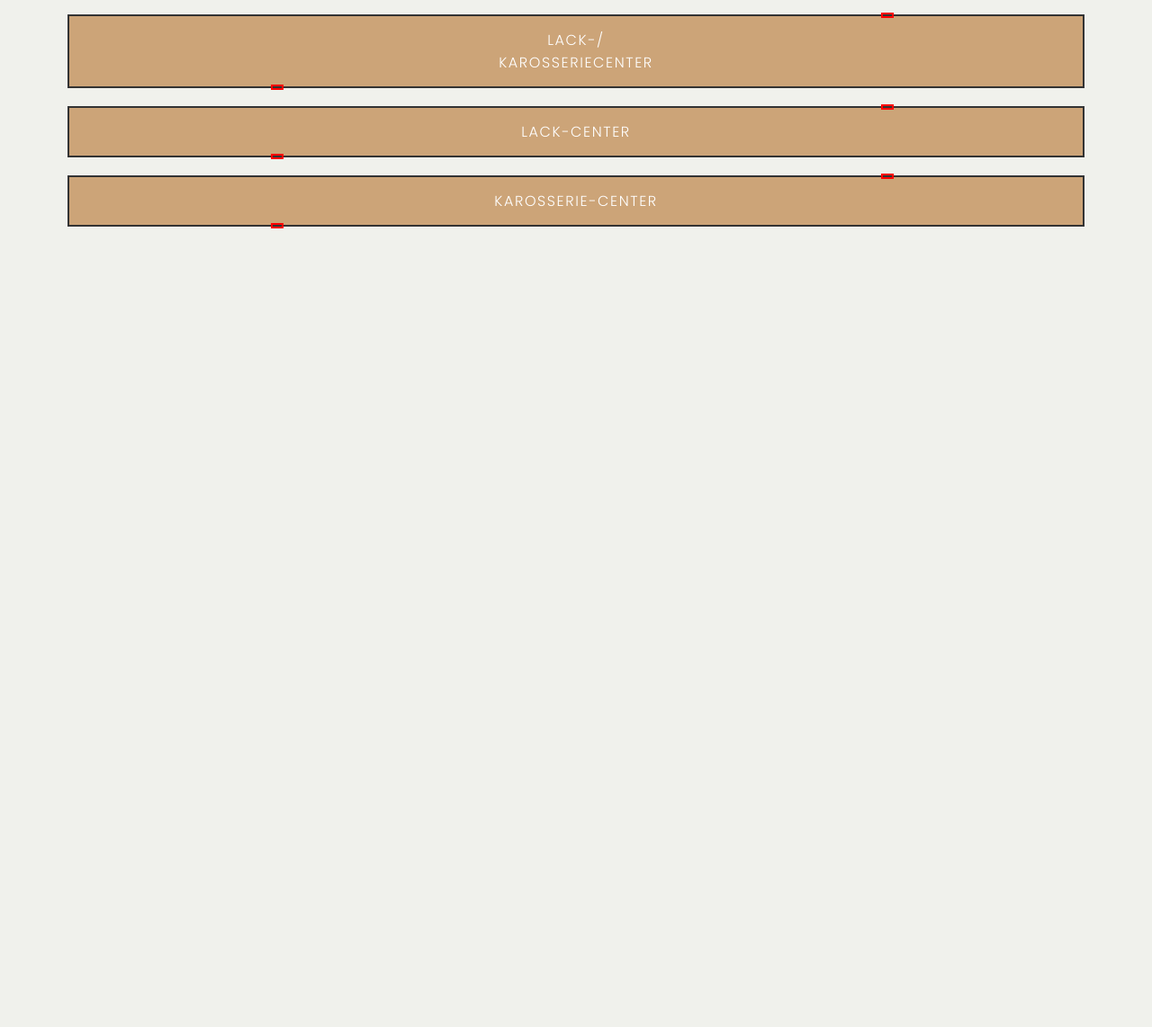
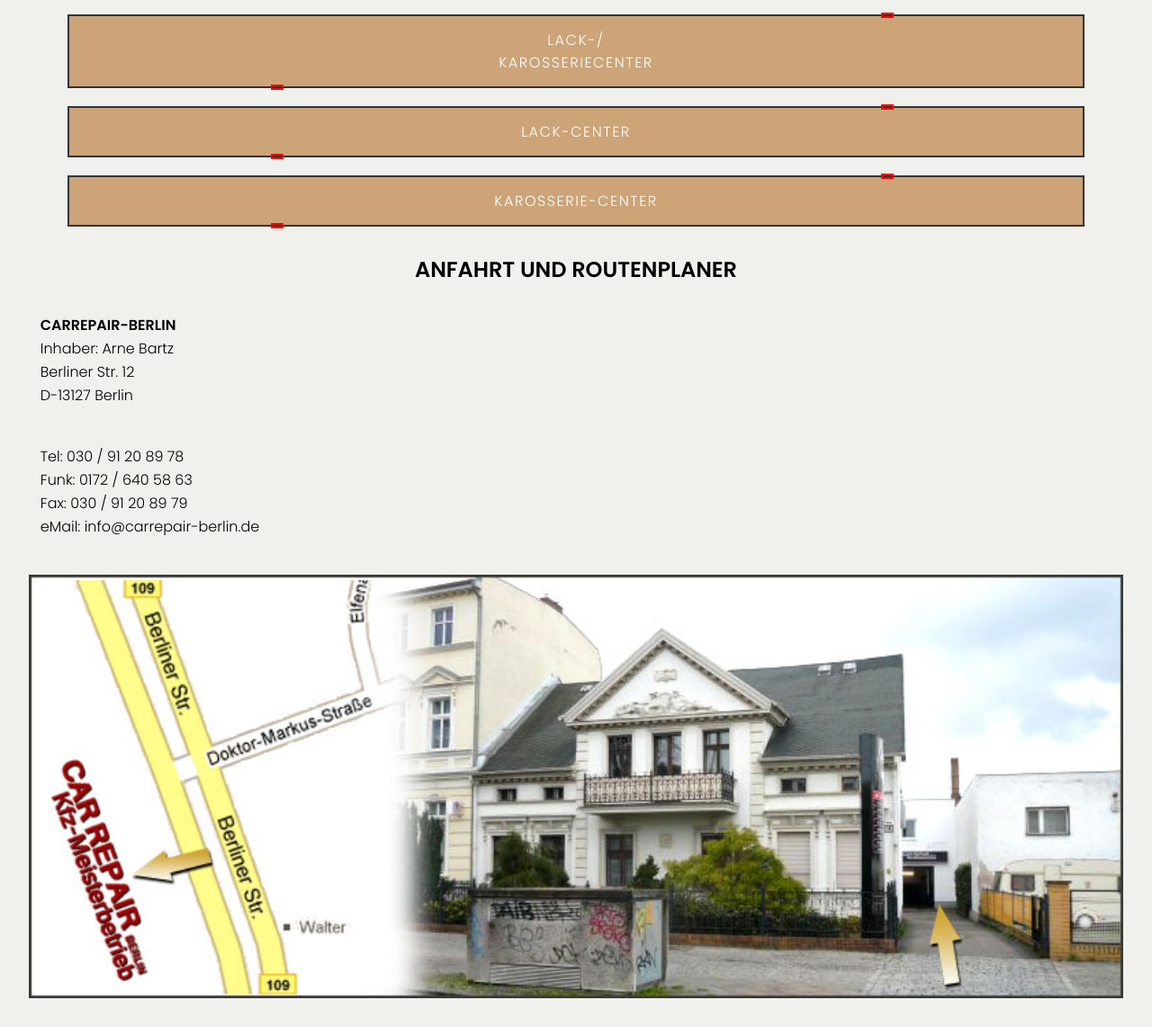
Before and after one commit to dawid-sz/carrepair_shop, a plain HTML site: page index.html in a window 1280 px wide. Shown: the part 2303-3445 px from the top of the page at 90% size. Before the commit the page ends 2578 px from the top, so only its background shows below. Drawn offline with nearby package versions, Linux system fonts and the light colour scheme.

Commit message:
added more content

```diff
--- a/index.html
+++ b/index.html
@@ -43,7 +43,7 @@
               <li><a href="#" aria-label="Home"><i class="fi fi-sr-home"></i></a></li>
               <li><a href="#about-us" aria-label="Ueber uns"><i class="fi fi-sr-users-alt"></i></a></li>
               <li><a href="#leistungen" aria-label="Unsere Leistungen"><i class="fi fi-bs-car-mechanic"></i></a></li>
-              <li><a href="#" aria-label="Finde Uns"><i class="fi fi-ss-map-marker"></i></a></li>
+              <li><a href="#find-us" aria-label="Finde Uns"><i class="fi fi-ss-map-marker"></i></a></li>
               <li><a href="#" aria-label=Kontakt""><i class="fi fi-sr-form"></i></a></li>
               <li><a href="#" aria-label="Datenschutz"><i class="fi fi-sr-sensor-alert"></i></a></li>
             </ul>
@@ -87,12 +87,12 @@
                     Das CARREPAIR-TEAM steht Ihnen und Ihrem Fahrzeug jederzeit zur Verfügung.</p>
             </div>
             <!-- image only for now till a new one will be found -->
-            <div class="about-image">
+            <div class="about-image image">
                 <img src="/Media/bild2.jpg" alt="">
             </div>
         </section>
 
-        <!-- section leistungen -->
+<!-- section leistungen -->
 
         <section class="leistungen-section" id="leistungen">
             <div class="leistungen-container container">
@@ -157,6 +157,29 @@
             </div>
         </section>
 
+<!-- section find us -->
+
+        <section class="find-us-section" id="find-us">
+            <div class="fins-us-container container">
+                <h1 class="title-container">Anfahrt und Routenplaner</h1>
+                <p class="company-name">CarRepair-Berlin</p>
+                <p>Inhaber: Arne Bartz</p>
+                <p>Berliner Str. 12</p>
+                <p>D-13127 Berlin</p>
+                <br>
+                <br>
+                <p>Tel: 030 / 91 20 89 78</p>
+                <p>Funk: 0172 / 640 58 63</p>
+                <p>Fax: 030 / 91 20 89 79</p>
+                <p>eMail: info@carrepair-berlin.de</p>
+            </div>
+            <!-- image only for now till a new one will be added -->
+            <div class="find-us image">
+                <img src="/Media/anfahrt.jpg" alt="anfahrts und routenplaner Karte">
+            </div>
+        </section>
+
+
     </main>
 </body>
 </html>
--- a/style.css
+++ b/style.css
@@ -74,12 +74,11 @@ nav {
 
 .navbar {
   padding-top: 0.5rem;
-  border-radius: 1rem 1rem 0 0;
+  border-radius: 1rem;
   background-color: #cca478;
   display: flex;
   position: fixed;
-  bottom: 0;
-  left: 0;
+  bottom: 10px;
   z-index: 1000;
   width: 100%;
   justify-content: space-around;
@@ -87,7 +86,7 @@ nav {
 }
 
 .navbar li {
-  font-size: 3rem;
+  font-size: 2.5rem;
 }
 
 /* end of styling the header section */
@@ -155,7 +154,7 @@ nav {
   margin-top: 20px;
 }
 
-.about-image {
+.image {
   display: flex;
   justify-content: center;
   align-items: center;
@@ -164,7 +163,6 @@ nav {
 .about-image img {
   width: 95%;
   height: auto;
-  border-radius: 2rem;
   margin: 2rem;
 }
 
@@ -309,6 +307,20 @@ button:active i::after {
   }
 }
 
+/* find us section styling */
+
+.find-us img {
+  width: 95%;
+  height: auto;
+  margin: 2rem;
+}
+
+.company-name {
+  text-transform: uppercase;
+  font-weight: 600;
+  margin-top: 2rem;
+}
+
 /* MEDIA QUERY BREAKE POINTS */
 
 /* Extra small devices (phones, 400px and down) */
```
Also changed, not shown: Media/anfahrt.jpg (added), 1 other file.
